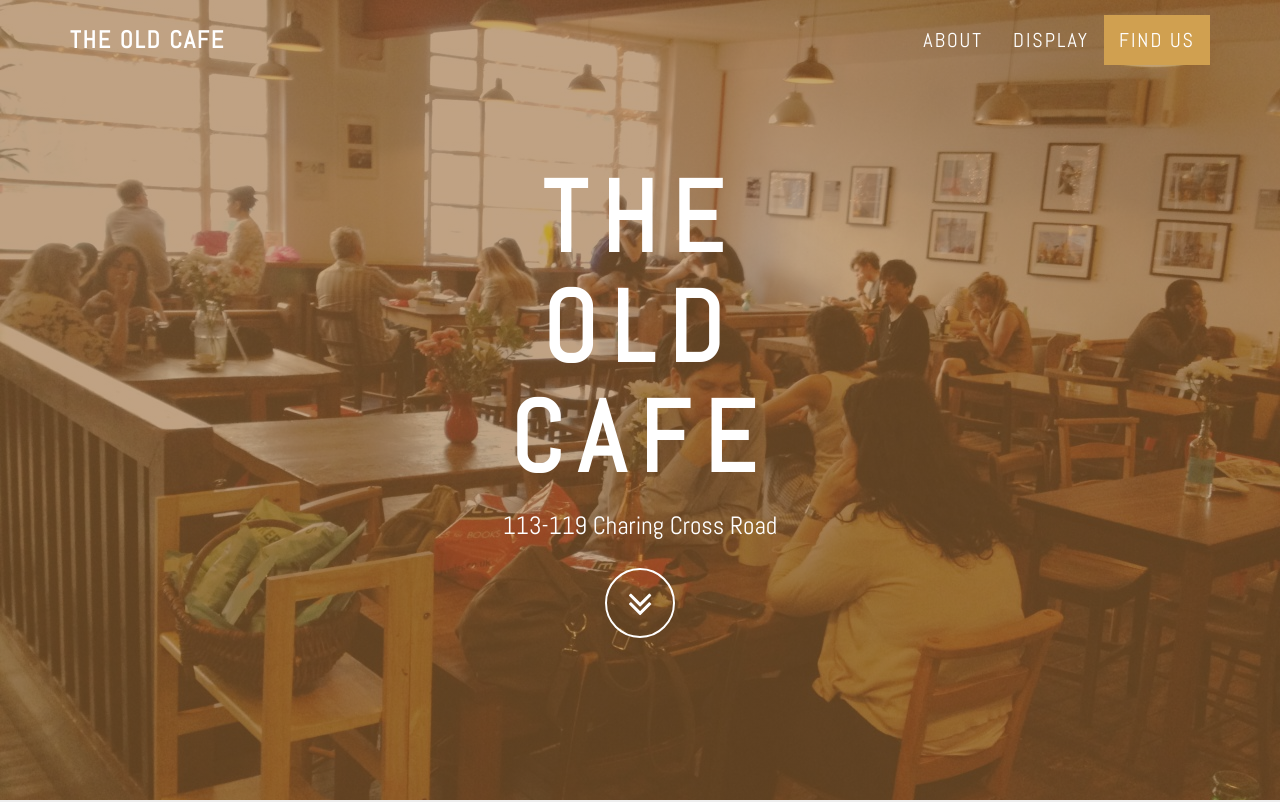
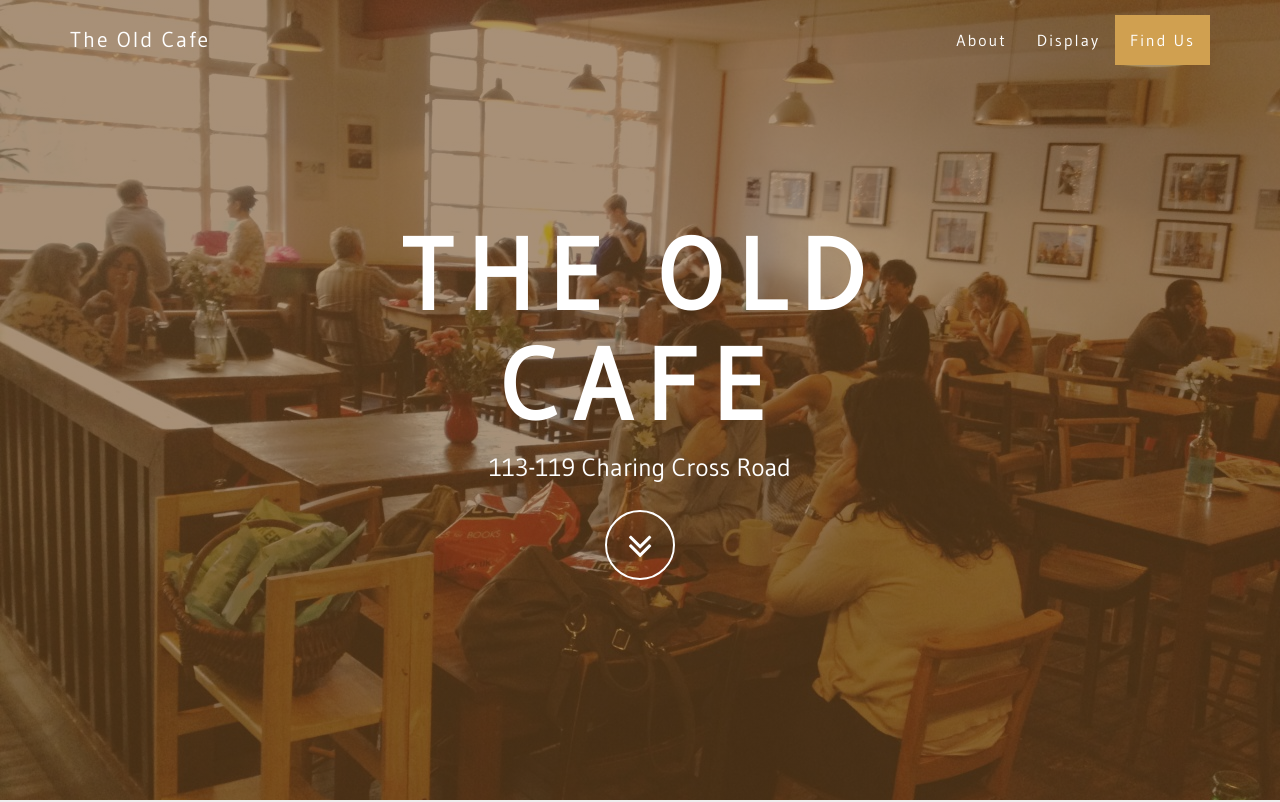
Before and after one commit to willjgriff/theoldcafe, a plain HTML site: page index.html in a window 1280 px wide. Shown: the top 802 px of the page. Drawn offline with nearby package versions, Linux system fonts and the light colour scheme; some packages are replaced by stand-ins of ours; a web font is replaced by a local one.

Commit message:
Font experiment

```diff
--- a/css/site.css
+++ b/css/site.css
@@ -5,7 +5,8 @@ body {
     width: 100%;
     height: 100%;
 	font-size: 100%;
-    font-family: Abel, Marvel,"Helvetica Neue",Arial,Helvetica,sans-serif;
+    font-family: Gudea;
+	/* "Helvetica Neue",Arial,Helvetica,sans-serif;  */
 }
 
 html {
@@ -15,13 +16,13 @@ html {
 
 h1,
 h2 {
-    margin: 0 0 15px;
-    font-weight: bold;
+    margin: 0 0 10px;
+    font-weight: normal;
     letter-spacing: 1px;
 }
 
 h3 {
-    margin: 0 0 30px;
+    margin: 0 0 20px;
     font-weight: normal;
     letter-spacing: 1px;
 }
@@ -29,20 +30,20 @@ h3 {
 h4,
 h5,
 h6 {
-    margin: 0 0 10px;
-    font-weight: bold;
+    margin: 0 0 8px;
+    font-weight: normal;
     letter-spacing: 1px;
 }
 
 p {
-    font-size: 19px;
+    font-size: 17px;
     line-height: 1.5;
 	font-weight: normal;
 }
 
 @media(min-width:992px) {
     p {
-        font-size: 22px;
+        font-size: 18px;
         line-height: 1.4;
     }
 }
@@ -67,15 +68,15 @@ a:focus {
 
 .navbar-custom {
     margin-bottom: 0;
-    text-transform: uppercase;
-	font-size: 2em;
+    /* text-transform: uppercase; */
+	font-size: 1.6em;
 	/* Mini navbar colour */
     background-color: #cc8833;
 }
 
 .navbar-custom .navbar-brand {
-    font-weight: 600;
-	font-size: 1.2em;
+    font-weight: normal;
+	font-size: 1.35em;
 }
 
 .navbar-custom .navbar-brand:focus {
@@ -109,7 +110,7 @@ a:focus {
         letter-spacing: 2px;
 		/* Main top bar colour */
         background: rgba(0,0,0,0);
-        transition: background .25s ease-in-out,padding .25s ease-in-out;
+        transition: background .35s ease-in-out,padding .35s ease-in-out;
     }
 
 	.navbar-custom a {
@@ -158,7 +159,7 @@ a:focus {
     width: 100%;
     padding: 100px 0;
     color: #fff;
-    background:	linear-gradient(to bottom, rgba(150,100,50,0.6) 100%, rgba(221,221,221,0.6) 0%),
+    background:	linear-gradient(to bottom, rgba(110,70,30,0.6) 100%, rgba(221,221,221,0.6) 0%),
 				url(../images/store_inside2.jpg) no-repeat center scroll;
     background-color: #fff;
  background-size: cover;
@@ -229,7 +230,7 @@ a:focus {
 }
 
 .about-section .details h3 {
-	font-weight: bold;
+	font-weight: normal;
 	margin: 0;
 }
 
--- a/index.html
+++ b/index.html
@@ -14,6 +14,9 @@
 
 	<!-- Fonts -->
 	<link href='http://fonts.googleapis.com/css?family=Abel|Marvel' rel='stylesheet' type='text/css'>
+	<link href="http://fonts.googleapis.com/css?family=Lora:400,700,400italic,700italic" rel="stylesheet" type="text/css">
+    <link href="http://fonts.googleapis.com/css?family=Montserrat:400,700" rel="stylesheet" type="text/css">
+	<link href='http://fonts.googleapis.com/css?family=Gudea' rel='stylesheet' type='text/css'>
 
 	<!-- Glyphicons -->
 	<link href="http://maxcdn.bootstrapcdn.com/font-awesome/4.2.0/css/font-awesome.min.css" rel="stylesheet" type="text/css">
@@ -60,7 +63,7 @@
 
 						<div class="col-sm-6 col-sm-offset-3">
 							<div class="text-background">
-								<h1 class="brand-heading">THE<br>OLD<br>CAFE</h1>
+								<h1 class="brand-heading">THE OLD<br>CAFE</h1>
 								<p class="intro-text">113-119 Charing Cross Road</p>
 							</div>
 
```
Also changed, not shown: 2 other files.
